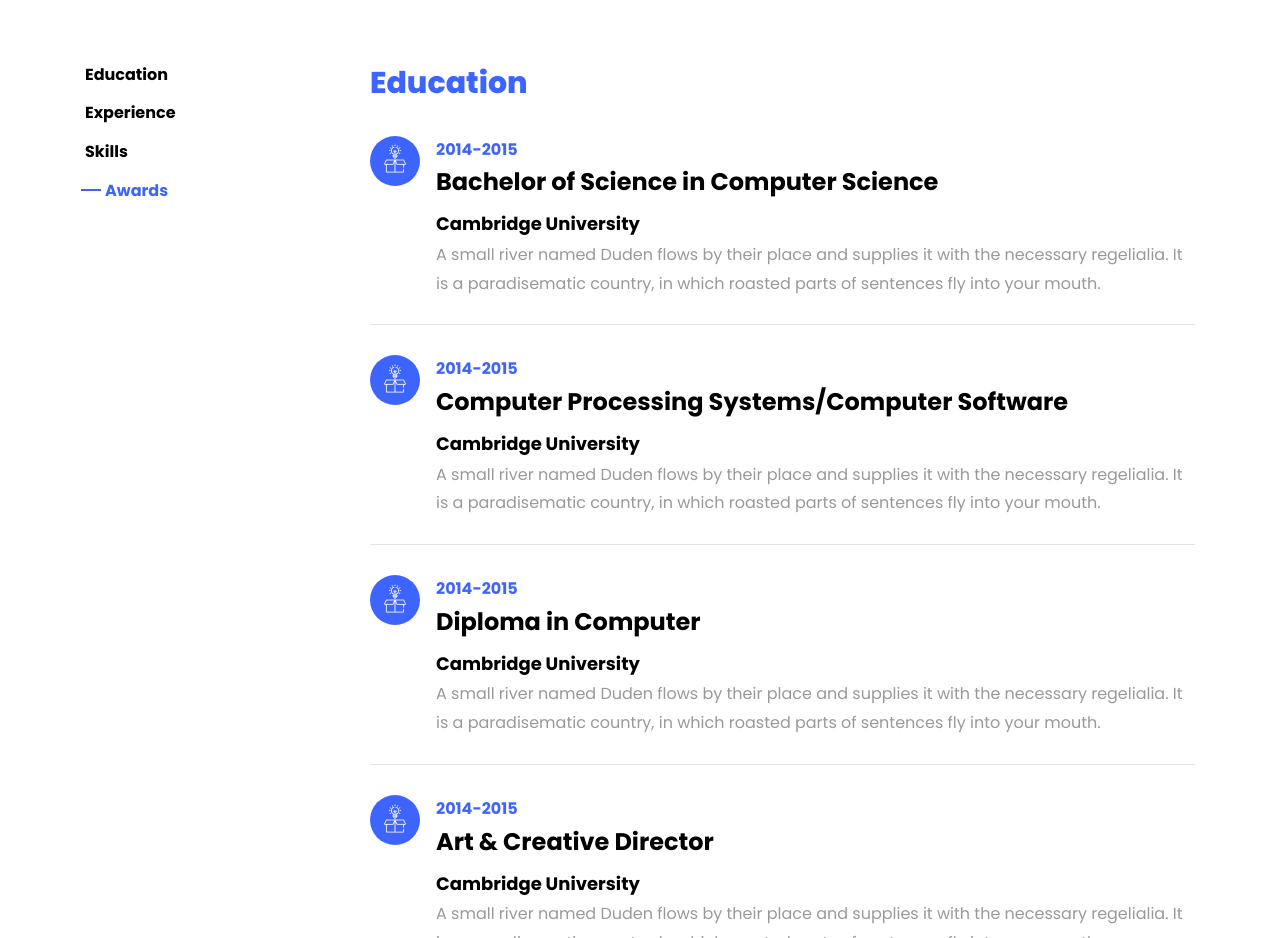
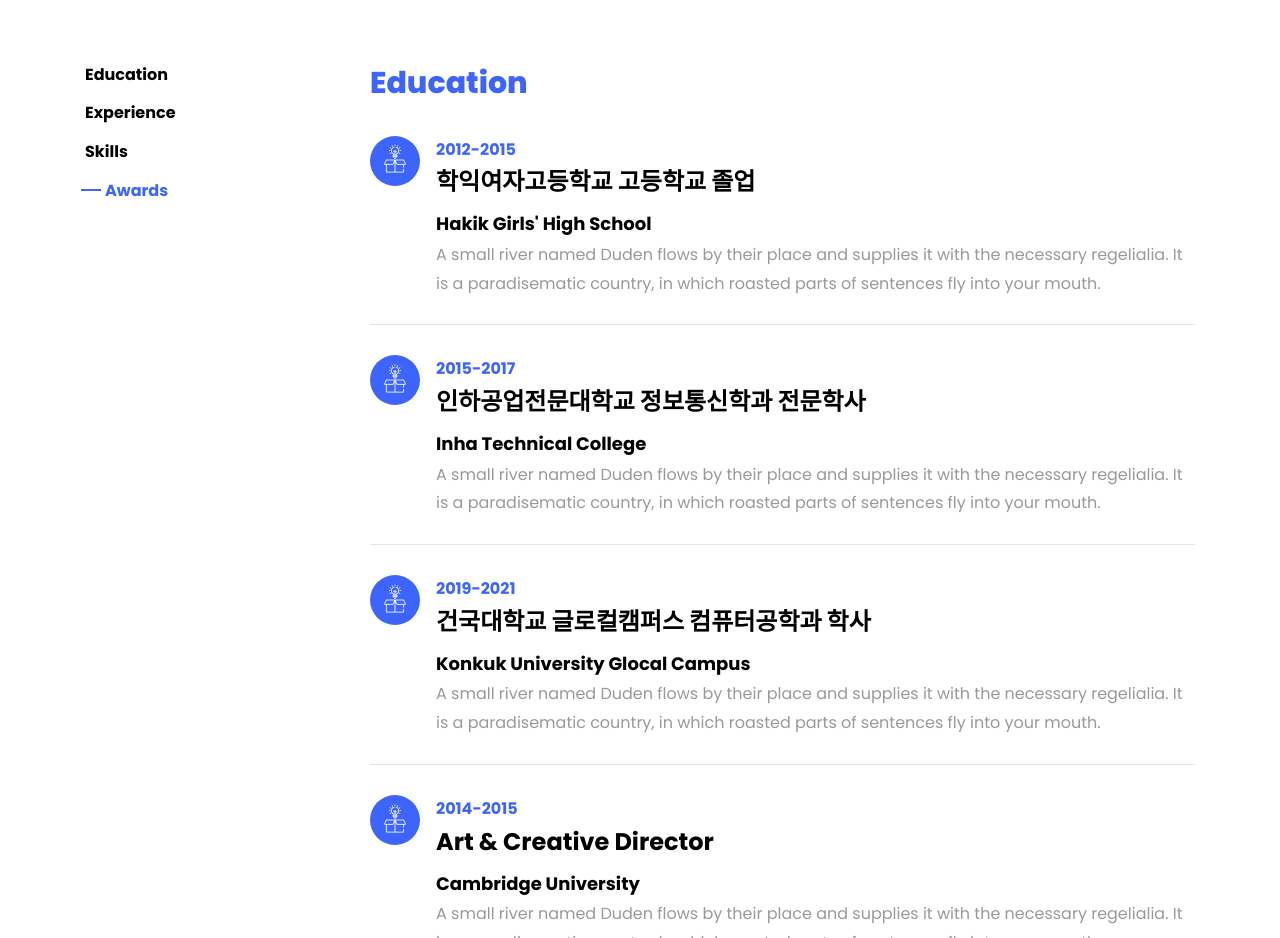
Before and after one commit to sae-rom/saerom_profile, a plain HTML site: page index.html in a window 1280 px wide. Shown: the part 1440-2378 px from the top of the page. Drawn offline with Linux system fonts and the light colour scheme; files whose address does not match are found by name.

Commit message:
education 부분 추가

```diff
--- a/index.html
+++ b/index.html
@@ -130,9 +130,9 @@
 					    		<span class="flaticon-ideas"></span>
 					    	</div>
 					    	<div class="text pl-3">
-		    					<span class="date">2014-2015</span>
-		    					<h2>Bachelor of Science in Computer Science</h2>
-		    					<span class="position">Cambridge University</span>
+		    					<span class="date">2012-2015</span>
+		    					<h2>학익여자고등학교 고등학교 졸업</h2>
+		    					<span class="position">Hakik Girls' High School</span>
 		    					<p>A small river named Duden flows by their place and supplies it with the necessary regelialia. It is a paradisematic country, in which roasted parts of sentences fly into your mouth.</p>
 	    					</div>
 	    				</div>
@@ -141,9 +141,9 @@
 					    		<span class="flaticon-ideas"></span>
 					    	</div>
 					    	<div class="text pl-3">
-		    					<span class="date">2014-2015</span>
-		    					<h2>Computer Processing Systems/Computer Software</h2>
-		    					<span class="position">Cambridge University</span>
+		    					<span class="date">2015-2017</span>
+		    					<h2>인하공업전문대학교 정보통신학과 전문학사</h2>
+		    					<span class="position">Inha Technical College</span>
 		    					<p>A small river named Duden flows by their place and supplies it with the necessary regelialia. It is a paradisematic country, in which roasted parts of sentences fly into your mouth.</p>
 		    				</div>
 	    				</div>
@@ -152,9 +152,9 @@
 					    		<span class="flaticon-ideas"></span>
 					    	</div>
 					    	<div class="text pl-3">
-		    					<span class="date">2014-2015</span>
-		    					<h2>Diploma in Computer</h2>
-		    					<span class="position">Cambridge University</span>
+		    					<span class="date">2019-2021</span>
+		    					<h2>건국대학교 글로컬캠퍼스 컴퓨터공학과 학사</h2>
+		    					<span class="position">Konkuk University Glocal Campus</span>
 		    					<p>A small river named Duden flows by their place and supplies it with the necessary regelialia. It is a paradisematic country, in which roasted parts of sentences fly into your mouth.</p>
 		    				</div>
 	    				</div>
```
Also changed, not shown: single.html (+9 -9 lines).
